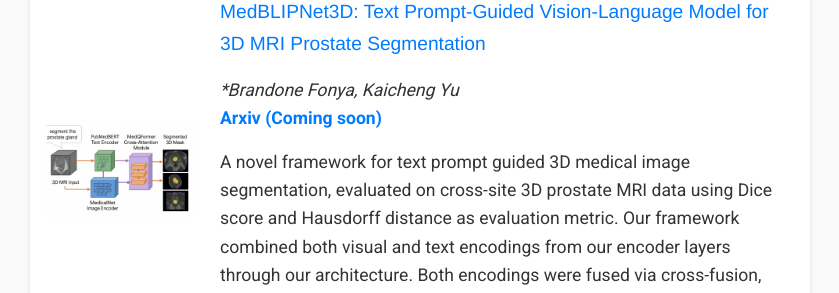
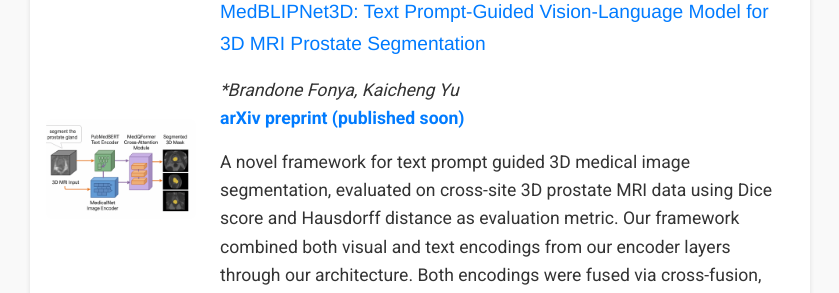
Before and after one commit to FonyaBrandone/FonyaBrandone.github.io, a Jekyll site: the page built from index.md, in a window 1280 px wide and 1400 px high, scrolled down 2101 px. Shown: the part 152-445 px from the top of the window, without its empty margins (220-1059 px from the left). Built offline with Jekyll 4.4.1, drawn with Linux system fonts in a browser that asks for light colours; some of the changed text lies outside the part shown.

Commit message:
Updated writeup

```diff
--- a/index.md
+++ b/index.md
@@ -70,7 +70,7 @@
       <div class="research-content">
         <h3><a href="https://github.com/FonyaBrandone/medblipnet3d/"  target='_blank'>MedBLIPNet3D: Text Prompt-Guided Vision-Language Model for 3D MRI Prostate Segmentation</a></h3>
         <p><em>*Brandone Fonya, Kaicheng Yu</em><br>
-        <strong><a href="https://arxiv.org">Arxiv (Coming soon)</a></strong></p>
+        <strong><a href="https://arxiv.org">arXiv preprint (published soon)</a></strong></p>
         <p>A novel framework for text prompt guided 3D medical image segmentation, evaluated on cross-site 3D prostate MRI data using Dice score and Hausdorff distance as evaluation metric. Our framework combined both visual and text encodings from our encoder layers through our architecture. Both encodings were fused via cross-fusion, achieving a single encoded feature matrix passed to the decoder to generate segmentation mask over the region of interest.</p>
       </div>
     </div>
@@ -100,6 +100,7 @@
       <div class="research-content">
         <h3><a href="https://drive.google.com/file/d/1wT99_8svqf21GBSp--bEycTQ9OksaFJ3/view"  target='_blank'>Uncertainty-Aware Autonomous Driving in African Cities</a></h3>
         <p><em>Victor Miene, *Brandone Fonya, Joshua Momo, Ozan Tonguz</em><br>
+        <strong><a href='https://drive.google.com/file/d/1wT99_8svqf21GBSp--bEycTQ9OksaFJ3/view?usp=sharing&usp=embed_facebook' target='_blank'>preprint</a></strong>
         <strong>Spring 2025 - Course Research</strong></p>
         <p>Our study developed a pipeline to quantify uncertainty-aware driving scenarios using pedestrian visual cues in dense traffic and highly chaotic cities around Africa. We were focused on modeling a cross and not cross intent of pedestrians at any point in time. Using ConvLSTM and other architectures we model pedestrian behaviors in unstructured urban environments, enabling behaviorial planning for autonomous vehicles.</p>
       </div>
```
Also changed, not shown: other parts of index.md (+2 -2 lines).
